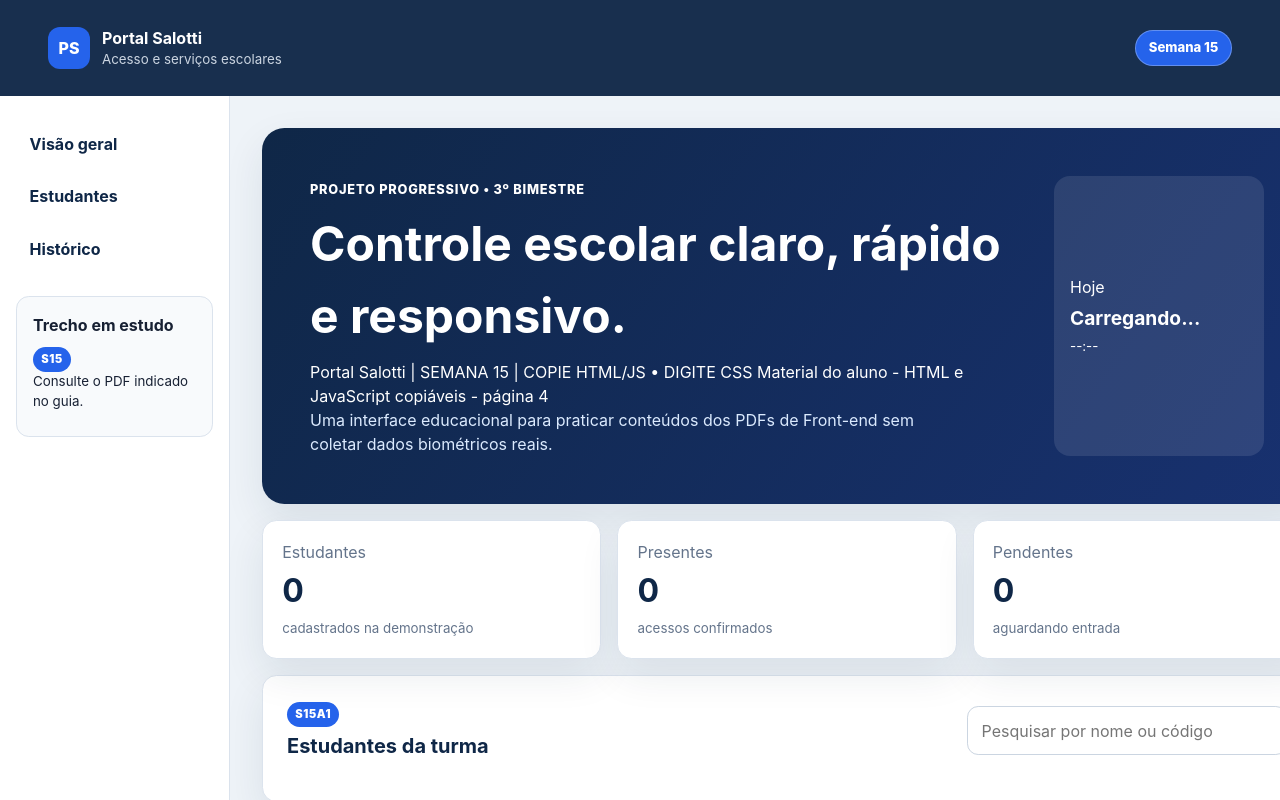
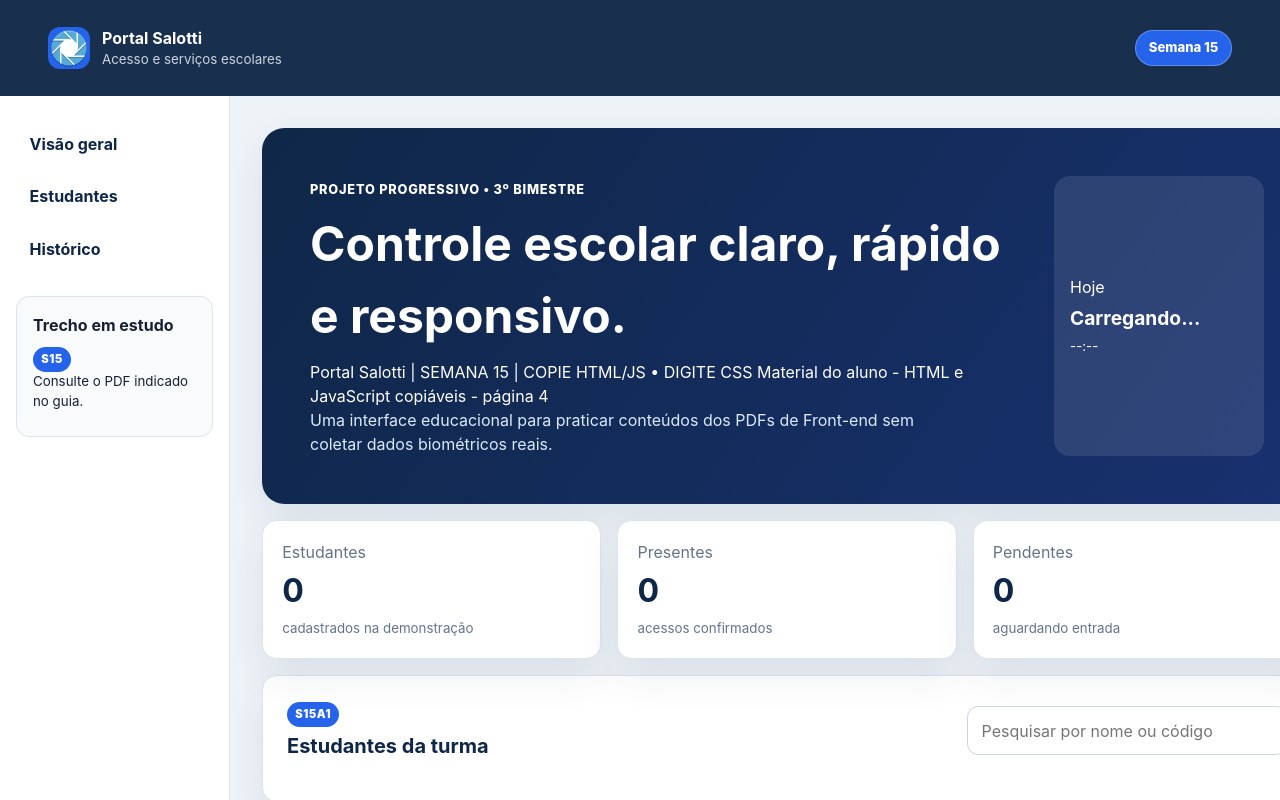
Before and after one commit to FelipeCsantos052008/Aula_Salotti_Portal, a plain HTML site: page Front-end/index.html in a window 1280 px wide. Shown: the top 800 px of the page. Drawn offline with Linux system fonts and the light colour scheme.

Commit message:
Adicionei logo

```diff
--- a/Front-end/index.html
+++ b/Front-end/index.html
@@ -13,7 +13,7 @@
     <a class="skip-link" href="#conteudo">Pular para o conteúdo</a>
     <header class="topbar">
         <div class="brand">
-            <span class="brand-mark" aria-hidden="true">PS</span>
+            <span class="brand-mark"><img src="../Images/portal_94358.webp" alt="logo"></span>
             <div>
                 <strong>Portal Salotti</strong><small>Acesso e serviços escolares</small>
             </div>
--- a/Front-end/style.css
+++ b/Front-end/style.css
@@ -89,7 +89,10 @@ button {
   height: 42px;
   border-radius: 12px;
   background: var(--week);
-  font-weight: 800;
+  img{
+    height: 40px;
+    width: 40px;
+  }
 }
 
 .brand strong,
```
Also changed, not shown: Images/portal_94358.webp (added).
